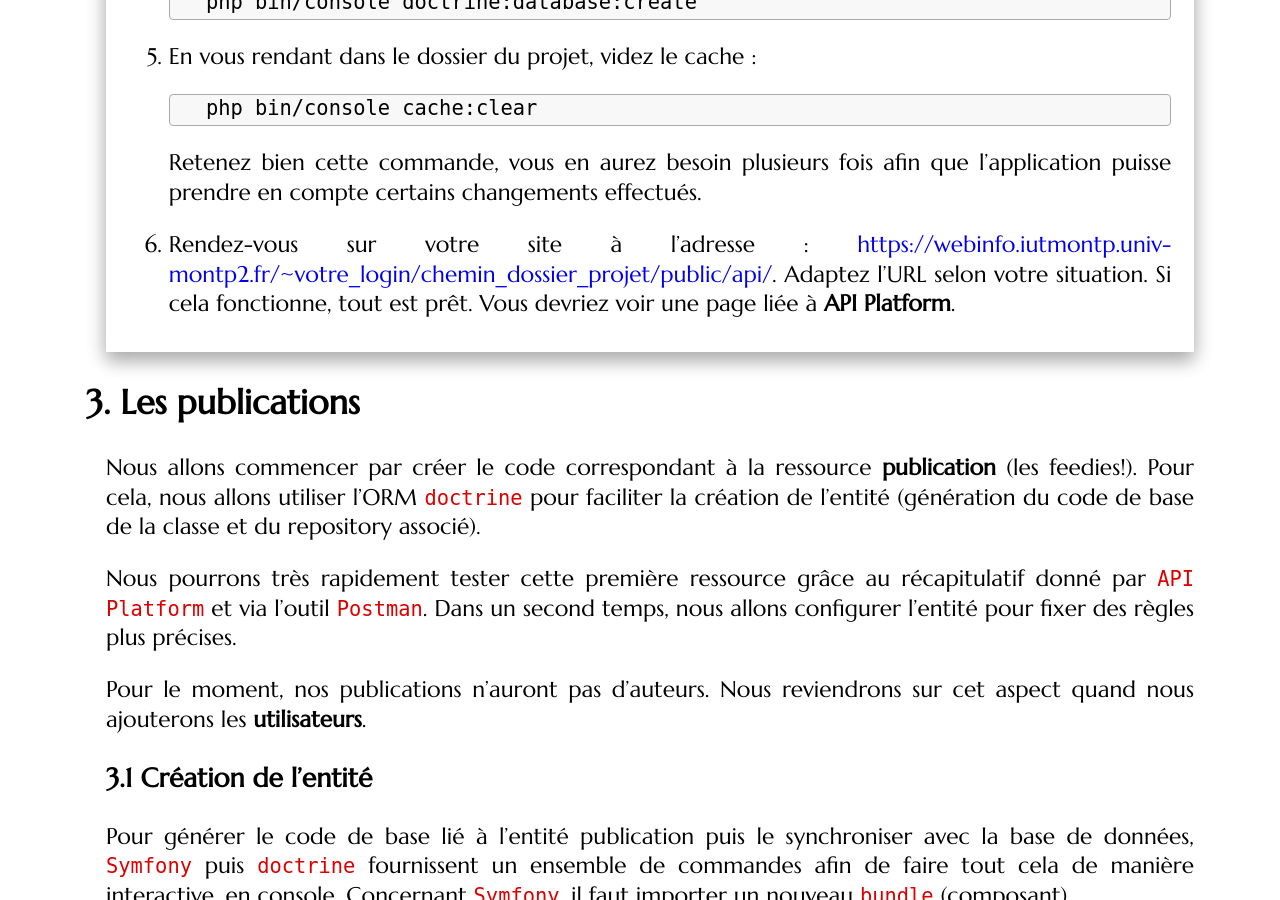
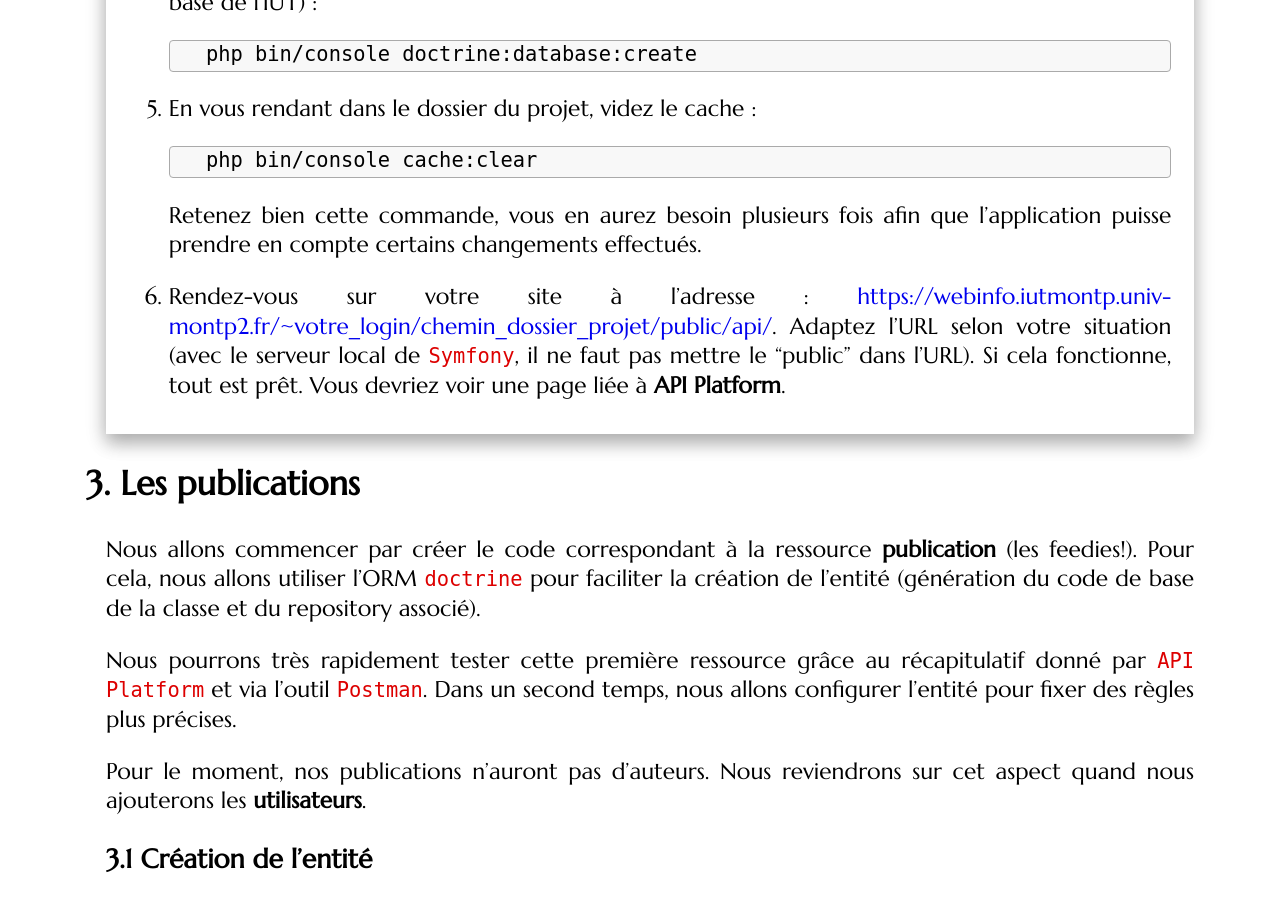
Before and after one commit to mgasquet/ProgMobile-Android-LP-APIDAE, a Jekyll site: the page built from tutorials/tutorial2.md, in a window 1280 px wide and 900 px high, scrolled down 6024 px. Built offline with Jekyll 4.4.1, drawn with Linux system fonts in a browser that asks for light colours; some web fonts are replaced; some of the changed text lies outside the part shown.

Commit message:
update consignes td2

````diff
--- a/tutorials/tutorial2.md
+++ b/tutorials/tutorial2.md
@@ -104,6 +104,8 @@ Tour d'abord, il va falloir créer un projet avec **Symfony**. Nous pouvons fair
    setfacl -R -m d:u:www-data:r-w-x ~/public_html
    ```
 
+   Il peut y avoir quelques permissions non accordées, ce n'est pas grave.
+
 4. Ouvrez le répertoire du projet avec votre **IDE** favori (de préférence, `PHPStorm`).
 
 5. Téléchargez le [fichier d'accès au serveur]({{site.baseurl}}/assets/TD2/htaccess), renommez-le `.htaccess` et placez-le dans le sous-dossier `public`.
@@ -168,7 +170,7 @@ Si tout fonctionne, nous allons pouvoir installer **API Platform** et commencer
 
     Retenez bien cette commande, vous en aurez besoin plusieurs fois afin que l'application puisse prendre en compte certains changements effectués.
 
-6. Rendez-vous sur votre site à l'adresse : [https://webinfo.iutmontp.univ-montp2.fr/~votre_login/chemin_dossier_projet/public/api/](https://webinfo.iutmontp.univ-montp2.fr/~votre_login/chemin_dossier_projet/public/api/). Adaptez l'URL selon votre situation. Si cela fonctionne, tout est prêt. Vous devriez voir une page liée à **API Platform**.
+6. Rendez-vous sur votre site à l'adresse : [https://webinfo.iutmontp.univ-montp2.fr/~votre_login/chemin_dossier_projet/public/api/](https://webinfo.iutmontp.univ-montp2.fr/~votre_login/chemin_dossier_projet/public/api/). Adaptez l'URL selon votre situation (avec le serveur local de `Symfony`, il ne faut pas mettre le "public" dans l'URL). Si cela fonctionne, tout est prêt. Vous devriez voir une page liée à **API Platform**.
 
 </div>
 
````
